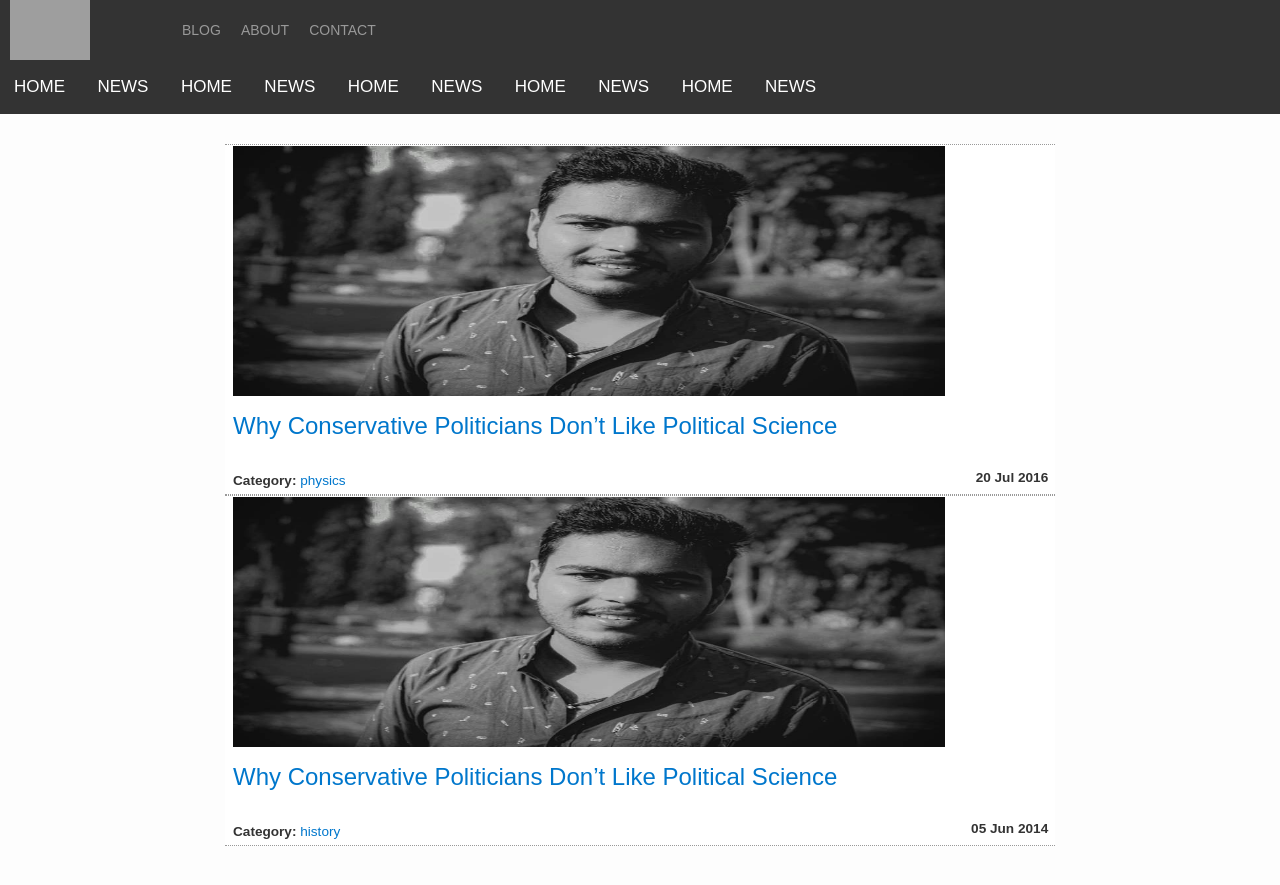
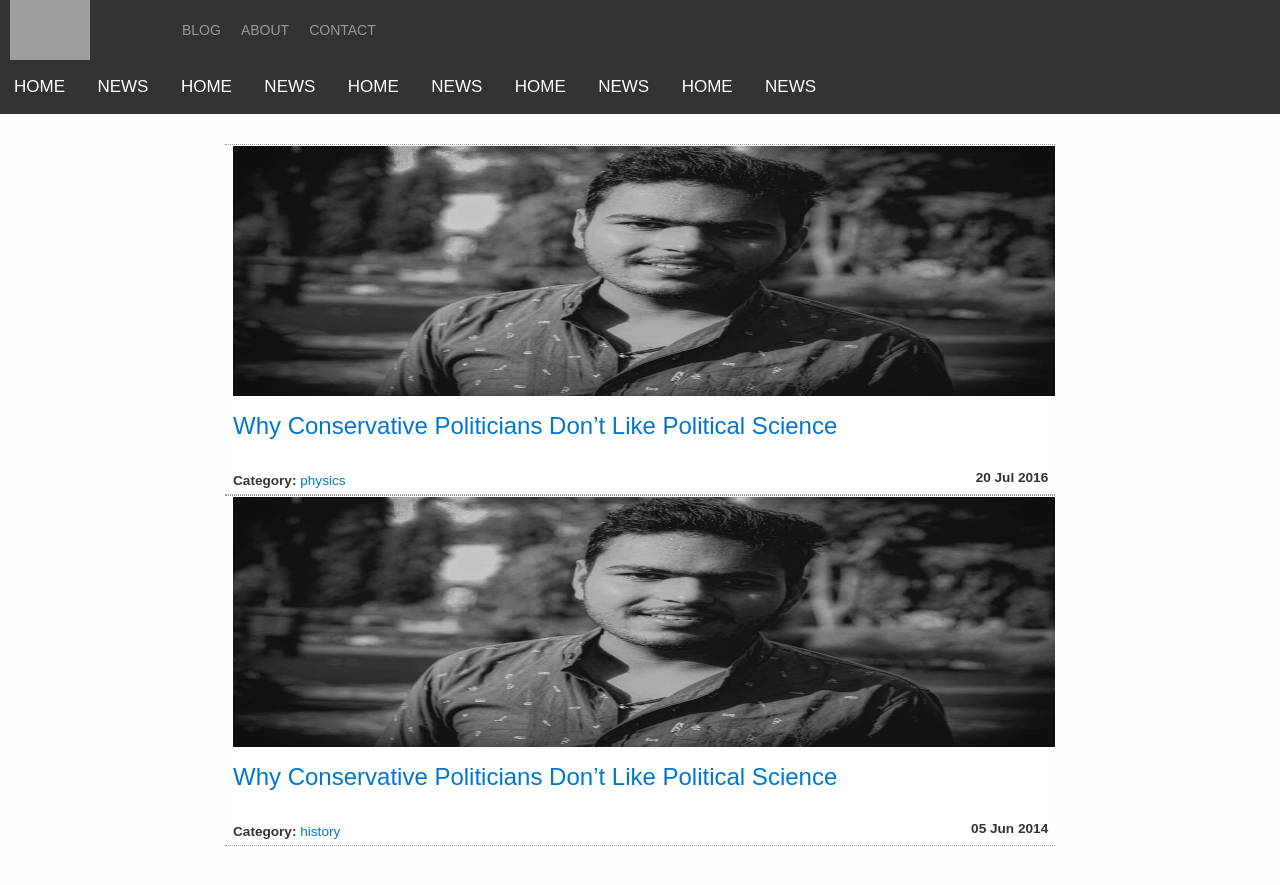
Before and after one commit to Indscience/indscience.github.io, a Jekyll site: the page built from index.html, in a window 1280 px wide. Shown: the top 885 px of the page. Built offline with Jekyll 4.4.1, drawn with Linux system fonts in a browser that asks for light colours; nearby versions of some CDN libraries; some web fonts are replaced; grey boxes are pictures that could not be loaded.

Commit message:
Update index.html

```diff
--- a/index.html
+++ b/index.html
@@ -14,7 +14,7 @@ layout: default
 {% if post.image %}
 
 
-	<img class="img-post" src="images/{{post.image}}" width="712px" height="250px" "border-radius:3px">
+	<img class="img-post" src="images/{{post.image}}" width="100%" height="250px">
 {% endif %}
 
 <h2><a href="{{ post.url }}" title="{{ post.title }}">{{ post.title }}</a></h2><br/>
```
